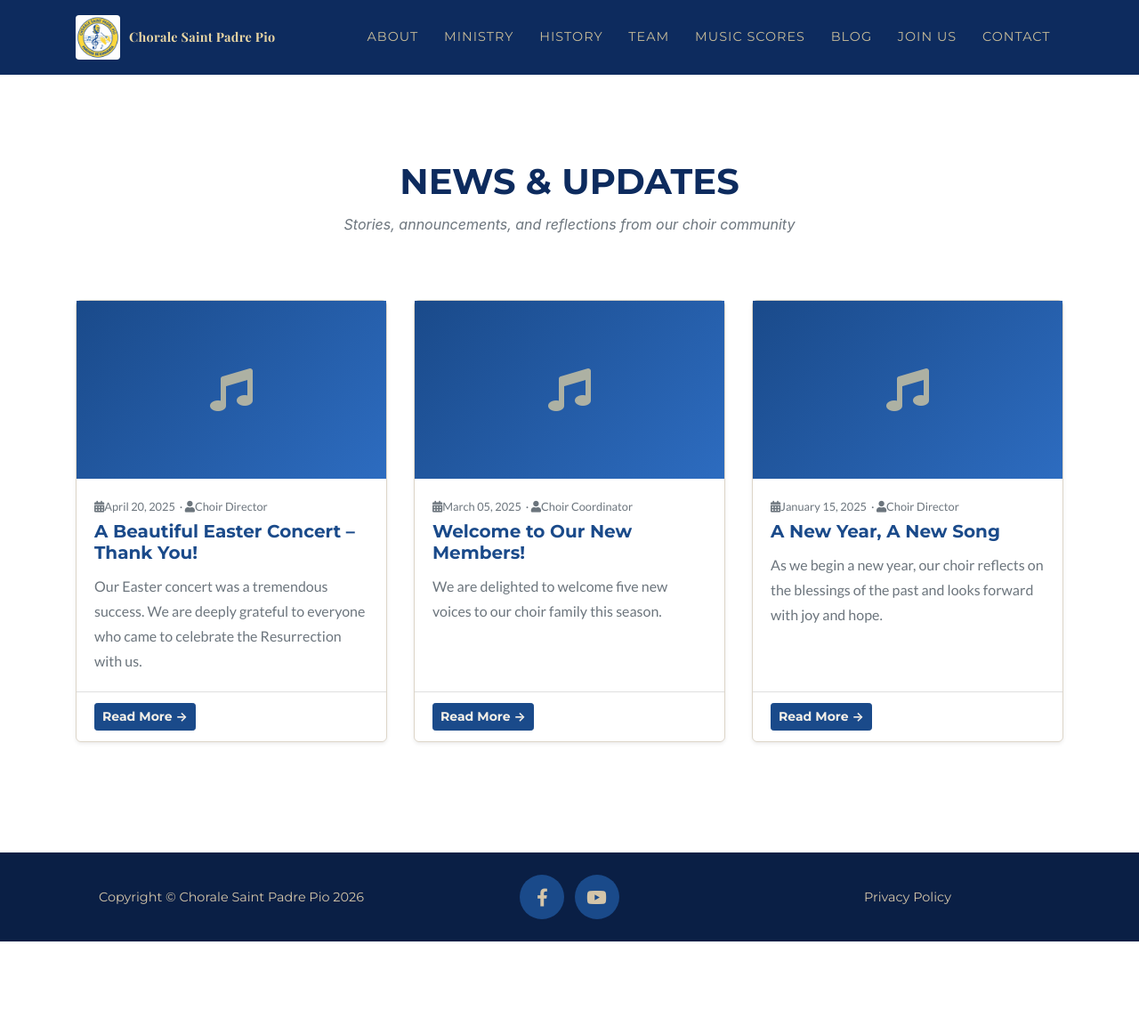
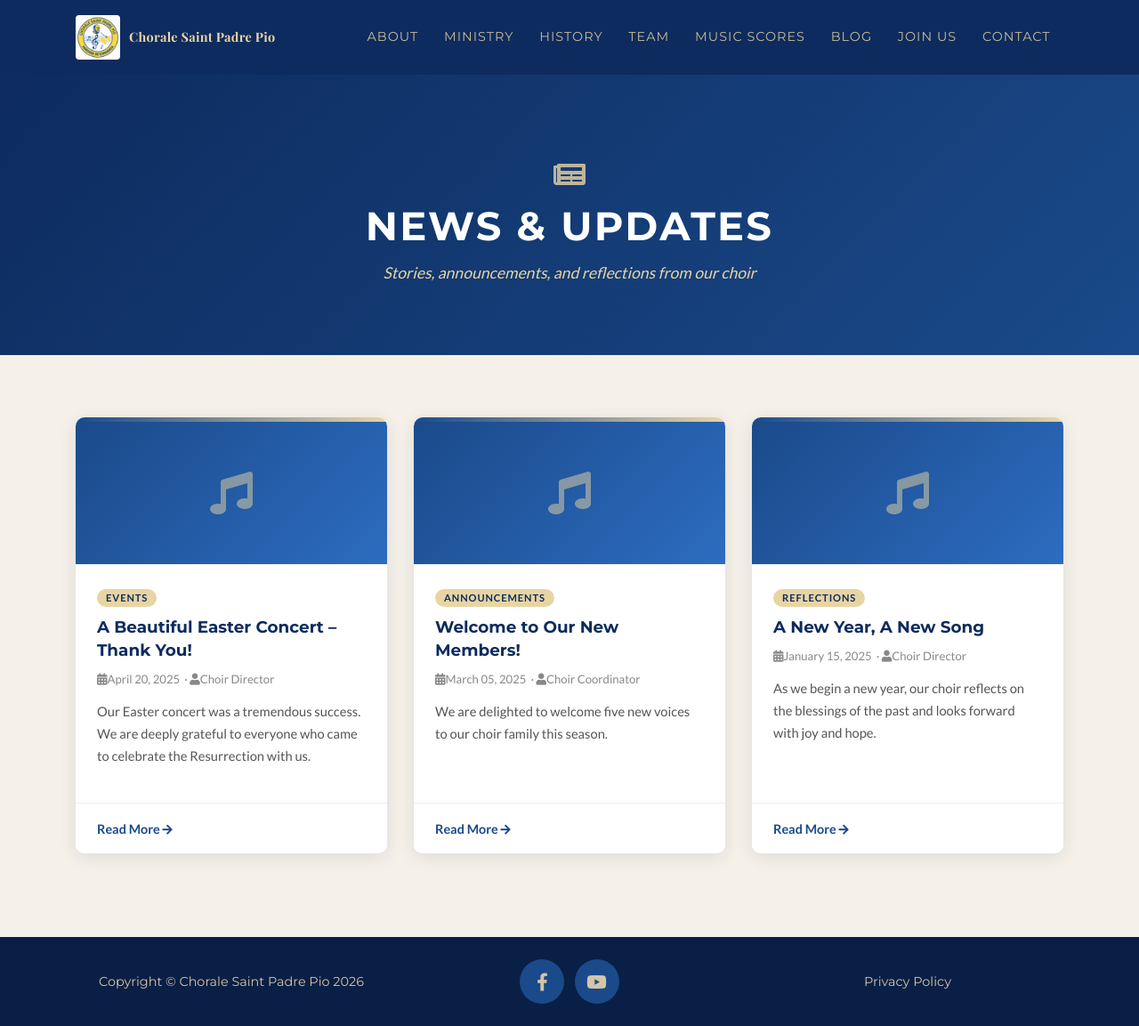
Before and after one commit to st-ppchoir/padrepiochoir, a Jekyll site: the page built from blog.md, in a window 1280 px wide and 1153 px high. Shown: the whole window at 89% size. Built offline with Jekyll 4.4.1, drawn with Linux system fonts in a browser that asks for light colours; some web fonts are replaced; part of the change alters nothing that is shown.

```diff
--- a/blog.md
+++ b/blog.md
@@ -1,5 +1,5 @@
 ---
-layout: page
+layout: blog_list
 title: Blog
 permalink: /blog/
 ---
```
